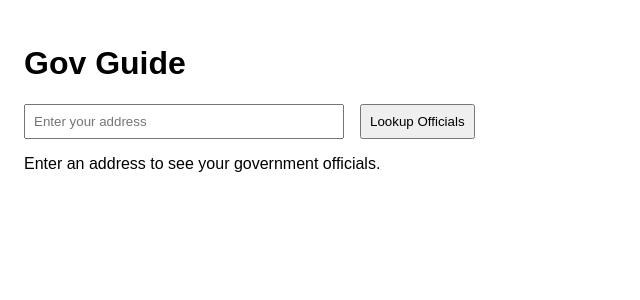
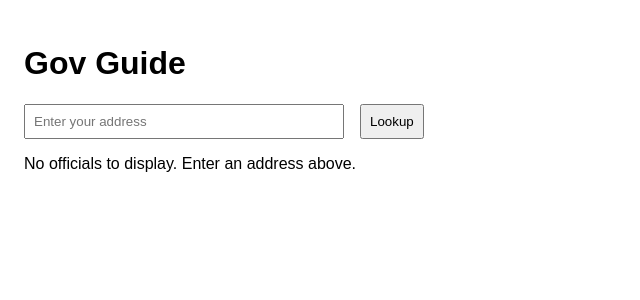
Before and after one commit to adamtoerner/Gov-Box, a React (Vite) app: page / in a window 1280 px wide. Shown: the top 300 px of the page, without its empty margins (0-640 px from the left). Built offline with nearby package versions, Linux system fonts and the light colour scheme.

Commit message:
Update App.jsx

```diff
--- a/src/App.jsx
+++ b/src/App.jsx
@@ -1,74 +1,37 @@
 import { useState } from "react";
+import AddressForm from "./components/AddressForm";
+import OfficialsDisplay from "./components/OfficialsDisplay";
 
 function App() {
-  const [fullAddress, setFullAddress] = useState("");
-  const [groupedCivicData, setGroupedCivicData] = useState({});
+  const [address, setAddress] = useState("");
+  const [groupedOfficials, setGroupedOfficials] = useState({});
 
-  const getDivisionHierarchy = () => {
-    // Hardcoded division hierarchy for Chicago
-    return [
-      "ocd-division/country:us",
-      "ocd-division/country:us/state:il",
-      "ocd-division/country:us/state:il/county:cook",
-      "ocd-division/country:us/state:il/place:chicago"
-    ];
-  };
+  const handleAddressSubmit = async (fullAddress) => {
+    setAddress(fullAddress);
 
-  const handleSubmit = async (e) => {
-    e.preventDefault();
-    if (!fullAddress) return;
-
+    // TODO: Replace with CTCL data fetch and transform
     try {
-      const res = await fetch("/officials.json");
+      const res = await fetch("/placeholder-officials.json");
       const data = await res.json();
 
-      const divisionIds = getDivisionHierarchy();
-      const relevant = data.filter((entry) =>
-        divisionIds.includes(entry.divisionId)
-      );
-
       const grouped = {};
-      relevant.forEach((entry) => {
-        if (!grouped[entry.level]) grouped[entry.level] = [];
-        grouped[entry.level].push(entry);
+      data.forEach((entry) => {
+        const level = entry.level || "other";
+        if (!grouped[level]) grouped[level] = [];
+        grouped[level].push(entry);
       });
 
-      setGroupedCivicData(grouped);
+      setGroupedOfficials(grouped);
     } catch (err) {
-      console.error("Failed to fetch or parse officials.json", err);
+      console.error("Failed to load placeholder data", err);
     }
   };
 
   return (
-    <div style={{ padding: "1rem", fontFamily: "Arial, sans-serif" }}>
+    <div style={{ padding: "1rem", fontFamily: "Arial" }}>
       <h1>Gov Guide</h1>
-      <form onSubmit={handleSubmit} style={{ marginBottom: "1rem" }}>
-        <input
-          type="text"
-          placeholder="Enter your address"
-          value={fullAddress}
-          onChange={(e) => setFullAddress(e.target.value)}
-          style={{ width: "300px", padding: "0.5rem" }}
-        />
-        <button type="submit" style={{ marginLeft: "1rem", padding: "0.5rem" }}>
-          Lookup Officials
-        </button>
-      </form>
-
-      {Object.keys(groupedCivicData).length === 0 && (
-        <p>Enter an address to see your government officials.</p>
-      )}
-
-      {Object.entries(groupedCivicData).map(([level, offices]) => (
-        <div key={level} style={{ marginBottom: "2rem" }}>
-          <h2>{level.toUpperCase()}</h2>
-          {offices.map((entry, index) => (
-            <div key={index} style={{ padding: "0.25rem 0" }}>
-              <strong>{entry.office}:</strong> {entry.official}
-            </div>
-          ))}
-        </div>
-      ))}
+      <AddressForm onSubmit={handleAddressSubmit} />
+      <OfficialsDisplay data={groupedOfficials} />
     </div>
   );
 }
```
